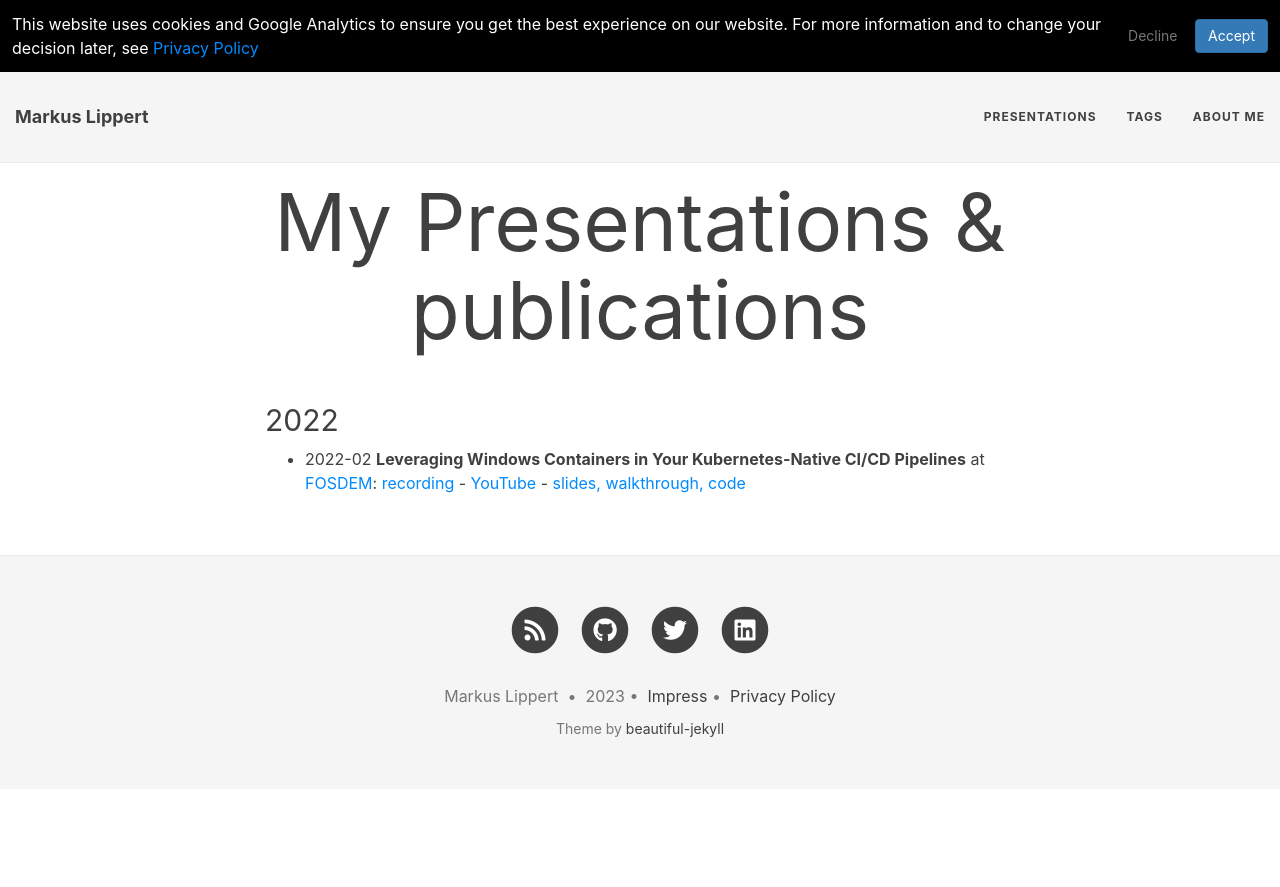
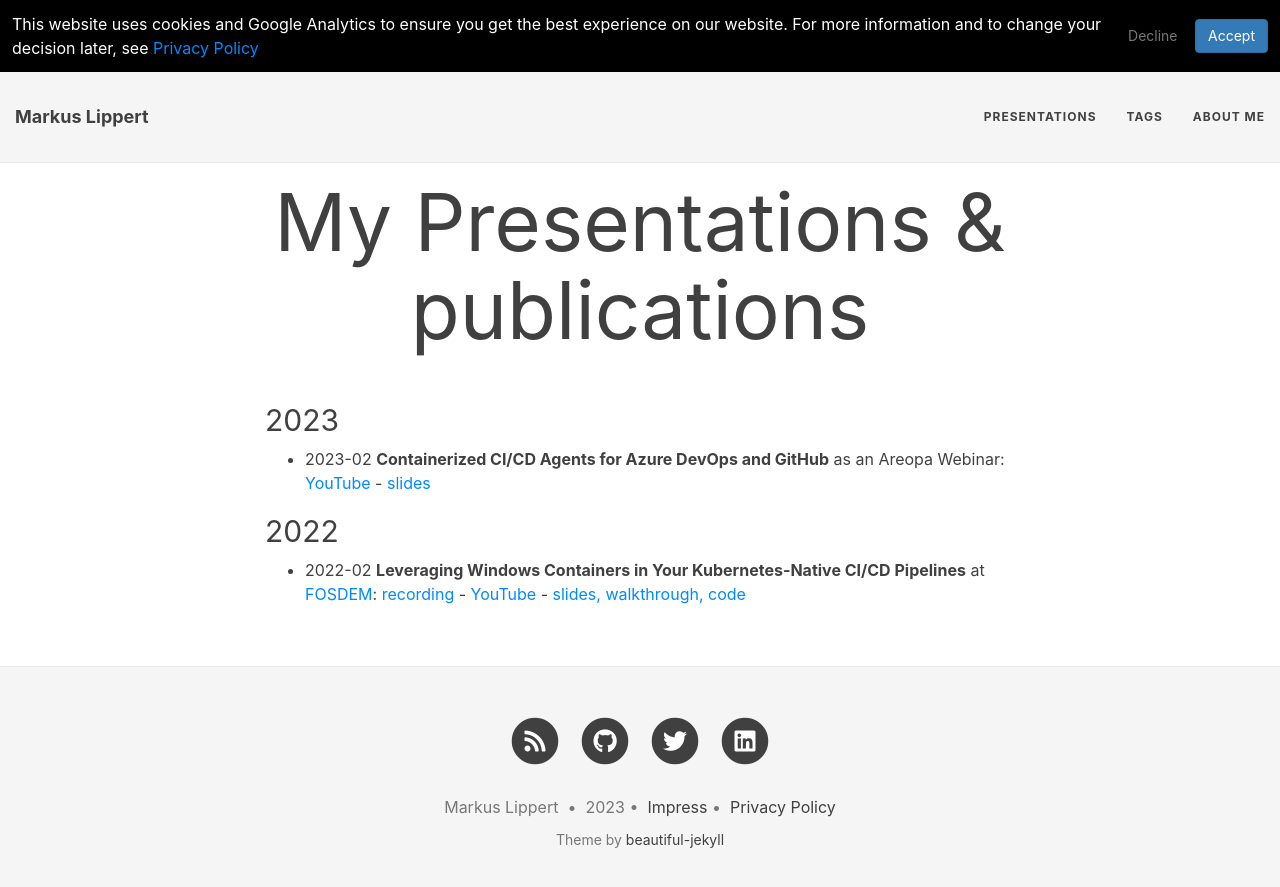
Before and after one commit to lippertmarkus/lippertmarkus.github.io, a Jekyll site: the page built from presentations.md, in a window 1280 px wide. Shown: the top 887 px of the page. Built offline with Jekyll 4.4.1, drawn with Linux system fonts in a browser that asks for light colours.

Commit message:
add areopa webinar

```diff
--- a/presentations.md
+++ b/presentations.md
@@ -2,5 +2,8 @@
 title: "My Presentations & publications"
 ---
 
+## 2023
+- 2023-02 **Containerized CI/CD Agents for Azure DevOps and GitHub** as an Areopa Webinar: [YouTube](https://www.youtube.com/watch?v=0INOdEhXd38) - [slides](https://github.com/lippertmarkus/presentations/tree/main/2023-02-Areopa-containerized-cicd-agents)
+
 ## 2022
-- 2022-02 **Leveraging Windows Containers in Your Kubernetes-Native CI/CD Pipelines** at [FOSDEM](https://fosdem.org/): [recording](https://video.fosdem.org/2022/D.cicd/leveraging_windows_containers_in_your_kubernetes_native_ci_cd_pipelines.webm) - [YouTube](https://youtu.be/xsUYyiaTmZk) - [slides, walkthrough, code](https://github.com/lippertmarkus/presentations/tree/main/2021-02-FOSDEM-CICD)
+- 2022-02 **Leveraging Windows Containers in Your Kubernetes-Native CI/CD Pipelines** at [FOSDEM](https://fosdem.org/): [recording](https://video.fosdem.org/2022/D.cicd/leveraging_windows_containers_in_your_kubernetes_native_ci_cd_pipelines.webm) - [YouTube](https://youtu.be/xsUYyiaTmZk) - [slides, walkthrough, code](https://github.com/lippertmarkus/presentations/tree/main/2022-02-FOSDEM-CICD)
```
